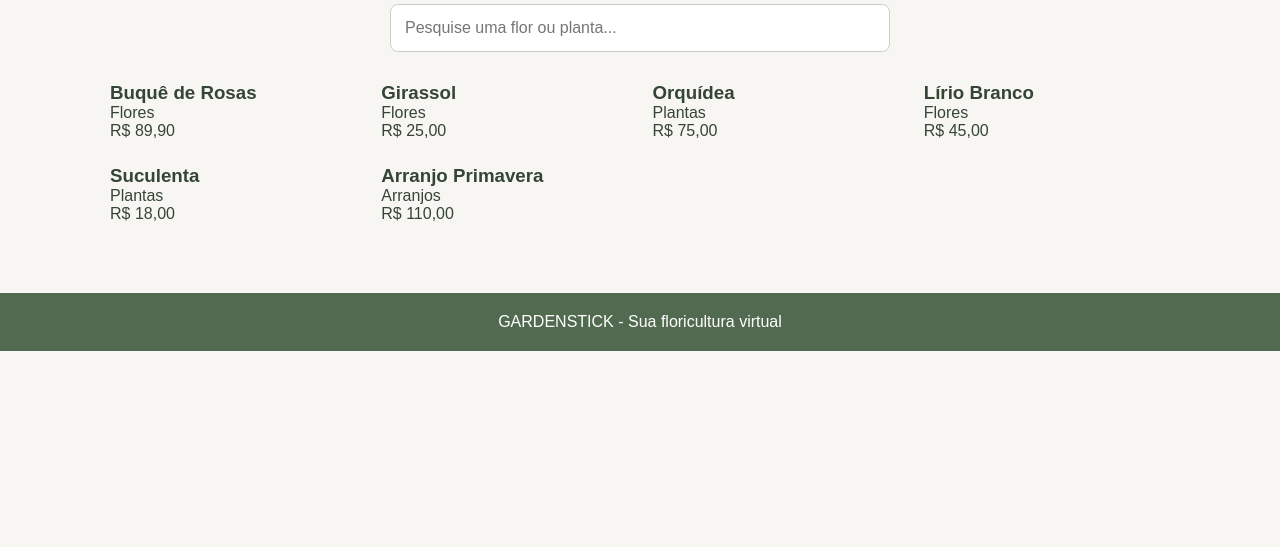
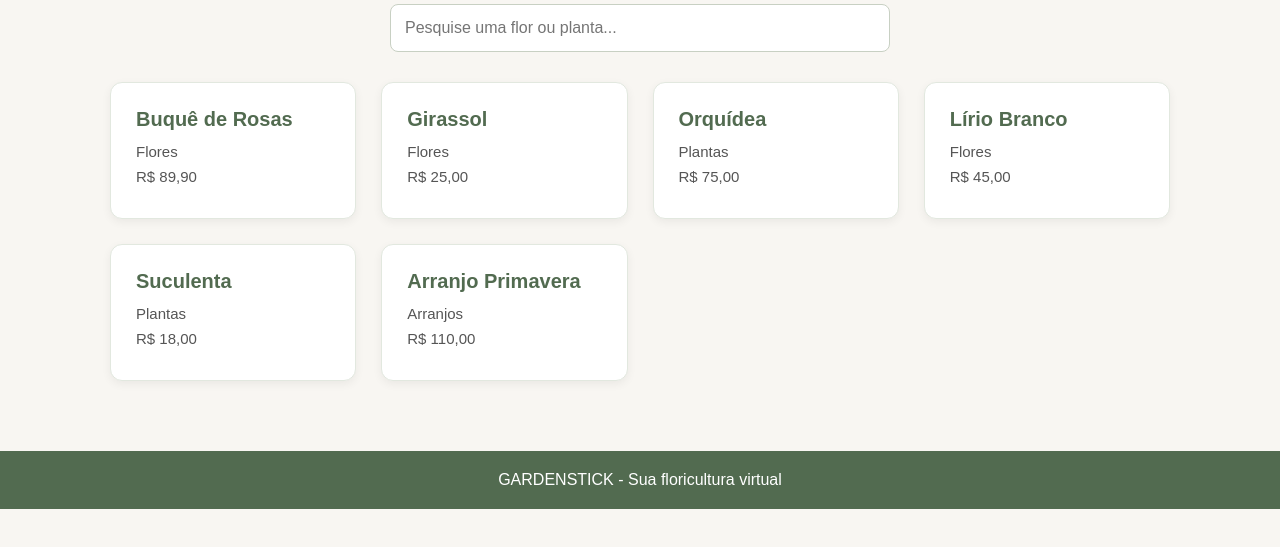
Before and after one commit to eusouavic/GARDENSTICK, a plain HTML site: page index.html in a window 1280 px wide. Shown: the part 253-800 px from the top of the page. Drawn offline with Linux system fonts and the light colour scheme.

Commit message:
style: adiciona cartoes visuais aos produtos

```diff
--- a/style.css
+++ b/style.css
@@ -64,3 +64,29 @@ footer {
     padding: 20px;
     margin-top: 50px;
 }
+
+
+.produto {
+    background-color: #ffffff;
+    padding: 25px;
+    border-radius: 12px;
+    border: 1px solid #e2e8df;
+    box-shadow: 0 3px 10px rgba(0, 0, 0, 0.06);
+    transition: transform 0.3s ease;
+}
+
+.produto:hover {
+    transform: translateY(-5px);
+}
+
+.produto h3 {
+    color: #526b50;
+    font-size: 20px;
+    margin-bottom: 12px;
+}
+
+.produto p {
+    margin-bottom: 8px;
+    color: #555555;
+    font-size: 15px;
+}
```
